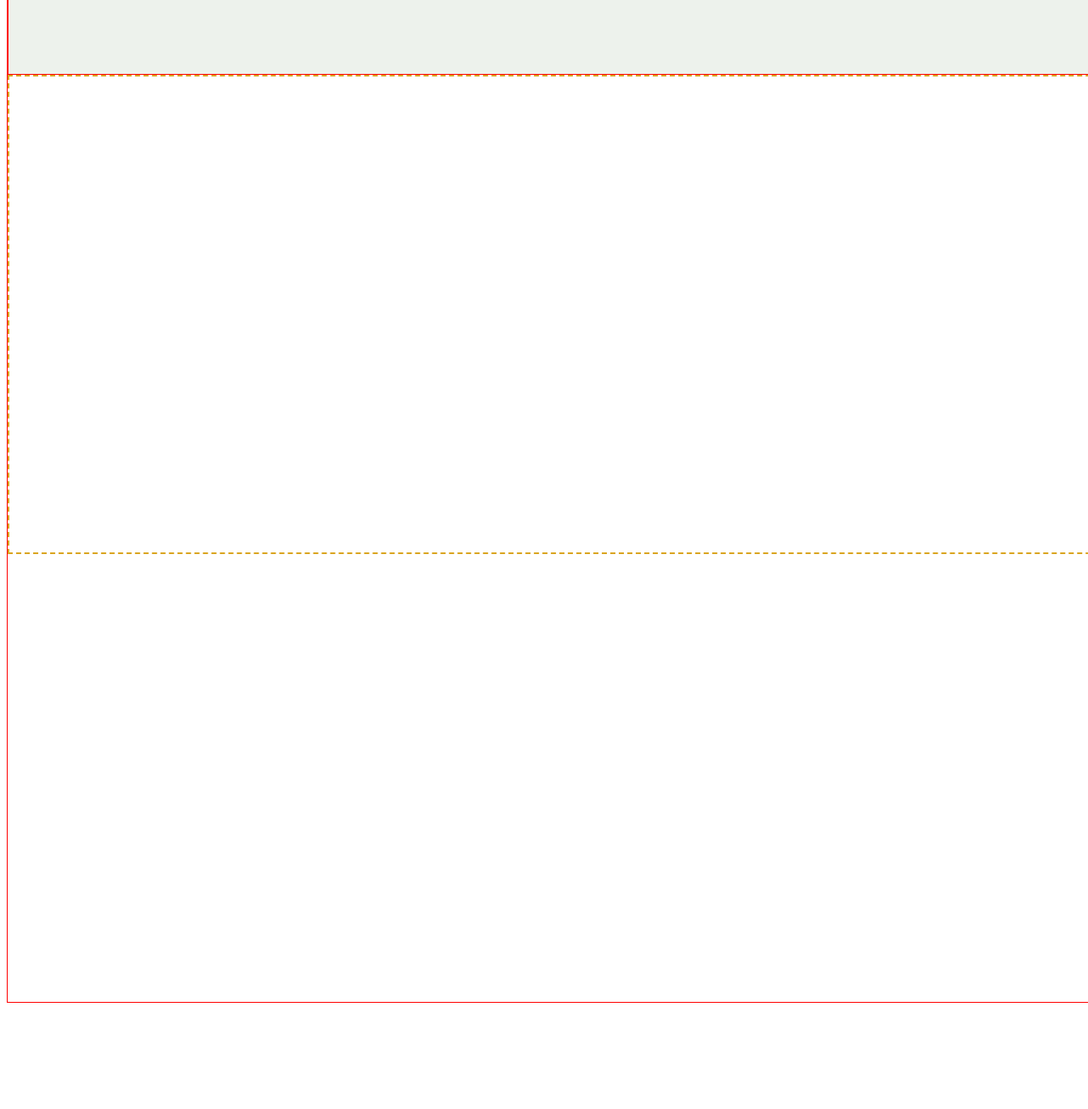
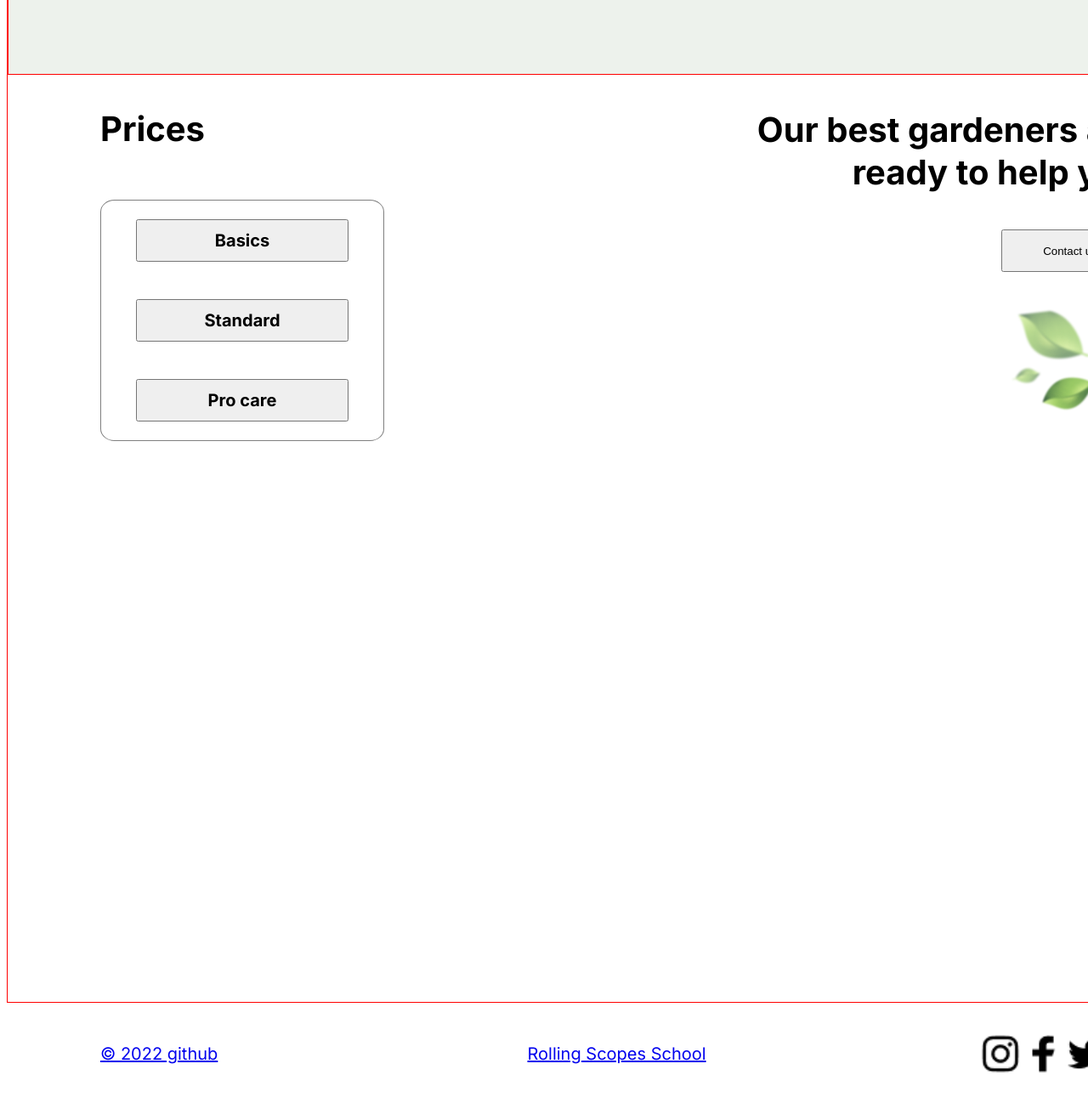
Before and after one commit to dayanepomnu/rsschool-cv, a plain HTML site: page plants/index.html in a window 1280 px wide. Shown: the part 2565-3870 px from the top of the page at 85% size. Before the commit the page ends 3753 px from the top, so only its background shows below. Drawn offline with Linux system fonts and the light colour scheme; a web font is replaced by a local one.

Commit message:
feat: updated index and style

```diff
--- a/plants/index.html
+++ b/plants/index.html
@@ -155,9 +155,44 @@
             </div>
         </div>
     </div>
-    <div class="prices">
+    <section class="prices">
+        <div class="prices_wrapper">
+            <div class="prices_left">
+                <div class="prices_left_header"><a>Prices</a></div>
+                <div class="prices_item">
+                    <button class="items_button">Basics</button>
+                    <button class="items_button">Standard</button>
+                    <button class="items_button">Pro care</button>
+                </div>
 
-    </div>
- </div>
+            </div>
+            <div class="prices_right">
+                <div class="prices_right_text">
+                    <a>Our best gardeners are ready to help you</a>
+                    <button>Contact us</button>
+                </div>
+                <div class="prices_right_text_img ">
+                  <img src="./img/leafs.png" alt="Leafs">
+                </div>
+            </div>
+        </div>
+    </section>
+    <footer class="footer">
+        <div class="footer_section">
+            <div class="footer_data">
+                <a href="https://github.com/ngursk">© 2022 github</a>
+            </div>
+            <div class="footer_rs">
+                <a href="https://rs.school/js-stage0/">Rolling Scopes School</a>
+            </div>
+            <div class="footer_social">
+                <img src="./img/inst.png" alt="Instagram">
+                <img src="./img/fb.png" alt="Facebook">
+                <img src="./img/tw.png" alt="Twitter">
+                <img src="./img/pin.png" alt="Pinterest">
+            </div>
+        </div>
+    </footer>
+</div>
 </body>
 </html>
--- a/plants/style.css
+++ b/plants/style.css
@@ -416,14 +416,190 @@
     color: #717171;
 }
 
+
 .prices {
     display: flex;
     position: relative;
+    flex-direction: column;
     width: 1440px;
-    height: 560px;
-    background: #FFFFFF;
-    justify-content: center;
-    align-items: center;
-    border: 2px dashed goldenrod;
+height: 560px;
+/* border: 1px solid red; */
+}
+
+.prices_wrapper {
+    display: flex;
+    position: relative;
+    flex-direction: row;
+    justify-content: space-between;
+    width: 1222px;
+    height: 405px;
+    top: 40px;
+    left: 109px;
+    /* border: 1px solid red; */
+}
+
+.prices_left {
+    display: flex;
+    position: relative;
+    flex-direction: column;
+    justify-content: space-between;
+    width: 332px;
+height: 391px;
+/* border: 1px dashed orange; */
+}
+
+.prices_left_header {
+width: 135px;
+height: 49px;
+font-family: 'Inter';
+font-style: normal;
+font-weight: 700;
+font-size: 40px;
+line-height: 48px;
+color: #000000;
+}
+
+.prices_item {
+    display: flex;
+    position: relative;
+    flex-direction: column;
+    width: 332px;
+height: 282.01px;
+border: 1px solid gray;
+border-radius: 5%;
+align-items: center;
+justify-content: space-around;
+}
+
+/* .prices_items {
+    display: flex;
+    position: relative;
+    flex-direction: column;
+    width: 250px;
+height: 214px;
+border: 1px dashed orange;
+} */
+
+.items_button {
+    width: 250px;
+    height: 50px;
+    font-family: 'Inter';
+font-style: normal;
+font-weight: 700;
+font-size: 20px;
+line-height: 20px;
+
+/* or 100% */
+
+color: #000000;
+}
+
+.prices_right {
+    display: flex;
+    position: relative;
+    flex-direction: column;
+    width: 452px;
+height: 405px;
+/* border: 1px solid gray; */
+align-items: center;
+justify-content: space-between;
+/* border: 1px dashed orange; */
+}
+
+.prices_right_text {
+    display: flex;
+    position: relative;
+    flex-direction: column;
+width: 452px;
+height: 192px;
+font-family: 'Inter';
+font-style: normal;
+font-weight: 700;
+font-size: 40px;
+line-height: 50px;
+text-align: right;
+
+color: #000000;
+/* border: 1px dashed red; */
+justify-content: space-between;
 
 }
+
+.prices_right_text button {
+    width: 162px;
+    height: 50px;
+    margin-left: auto;
+}
+
+.prices_right_text_img {
+    width: 152px;
+    height: 175px;
+    margin-left: auto;
+}
+
+.prices_right_text_img img {
+max-width:100%;
+max-height:100%;
+}
+
+.footer {
+    display: flex;
+    position: absolute;
+    flex-direction: row;
+width: 1440px;
+height: 130px;
+top: 3740px;
+/* border: 1px dashed red; */
+align-items: center;
+justify-content: center;
+}
+
+.footer_section {
+    display: flex;
+    flex-direction: row;
+width: 1222px;
+height: 50px;
+/* border: 1px dashed red; */
+justify-content: space-between;
+}
+
+.footer_data {
+width: 182px;
+height: 50px;
+/* border: 1px dashed blue; */
+justify-content: space-around;
+
+font-family: 'Inter';
+font-style: normal;
+font-weight: 400;
+font-size: 20px;
+line-height: 50px;
+
+/* identical to box height, or 250% */
+
+color: #000000;
+}
+
+.footer_rs {
+    width: 211px;
+    height: 50px;
+    font-family: 'Inter';
+font-style: normal;
+font-weight: 400;
+font-size: 20px;
+line-height: 50px;
+
+/* identical to box height, or 250% */
+
+color: #000000;
+
+
+}
+
+.footer_social {
+    display: flex;
+    flex-direction: row;
+    width: 188px;
+    height: 50px;
+    justify-content: space-between;
+}
```
Also changed, not shown: plants/img/fb.png (added), plants/img/inst.png (added), plants/img/pin.png (added), plants/img/tw.png (added).
